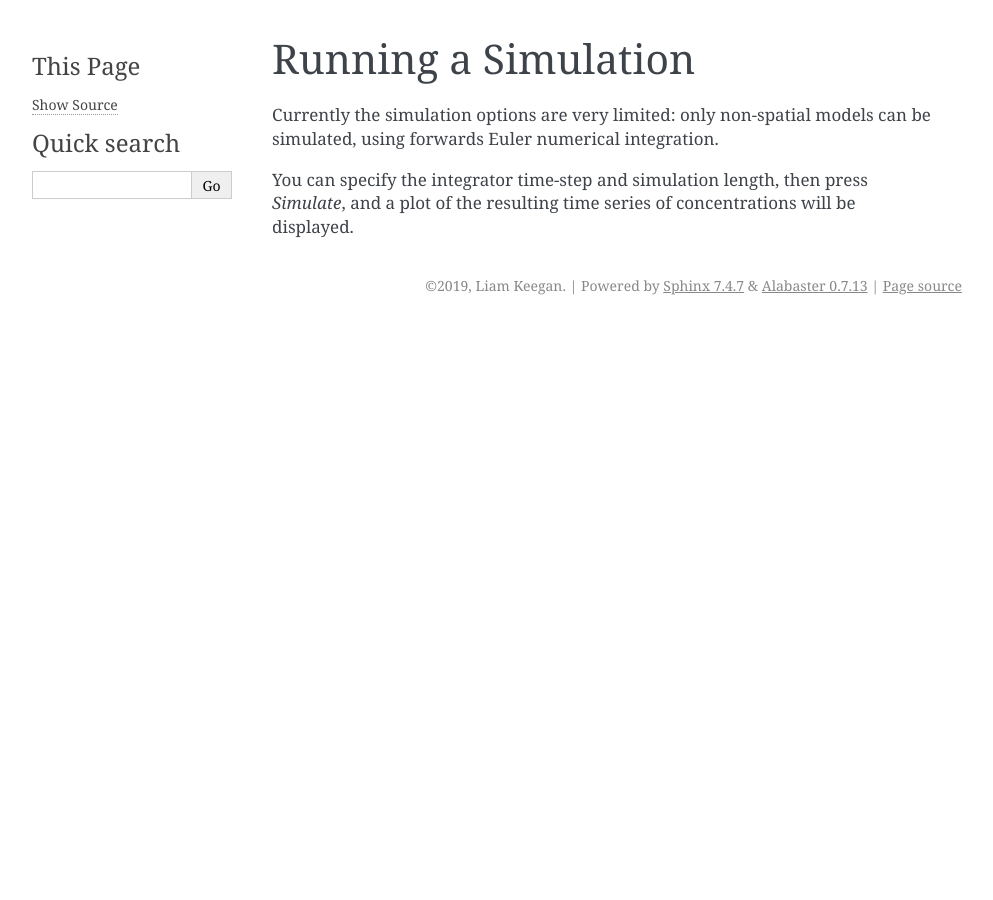
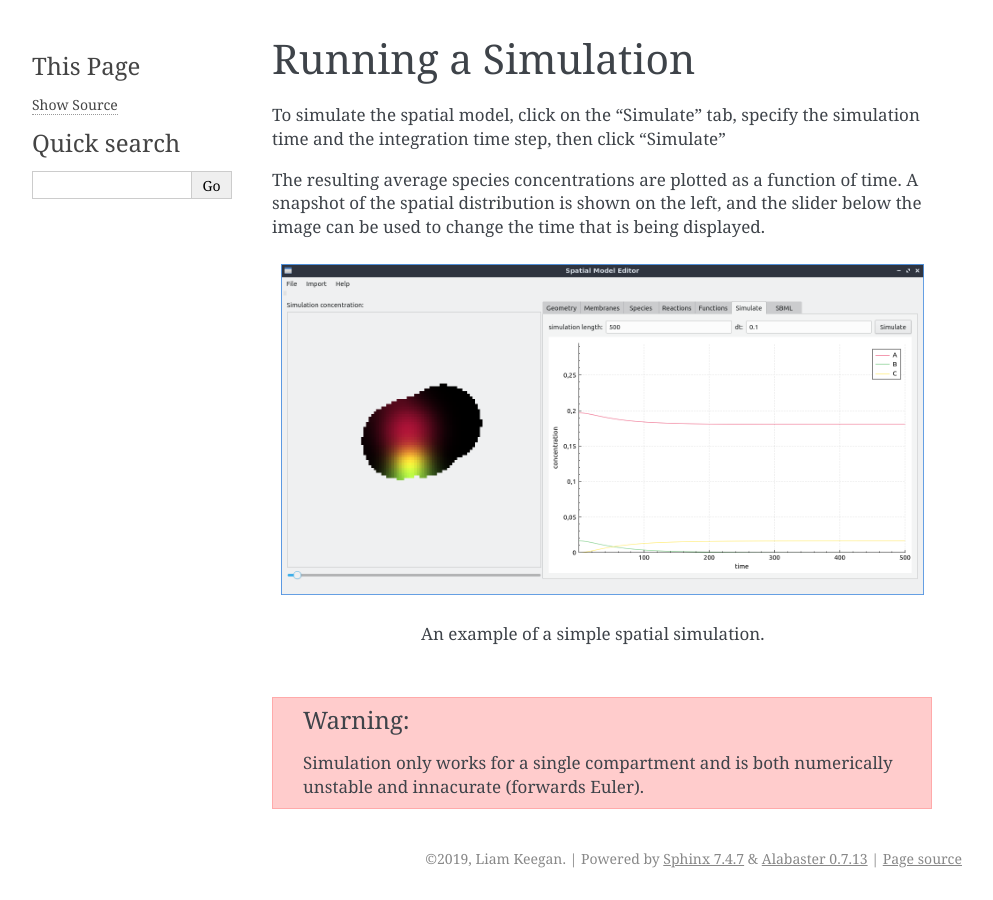
Before and after one commit to spatial-model-editor/spatial-model-editor, a Sphinx documentation site: the page built from docs/run-simulation.rst, in a window 1280 px wide. Shown: the whole page, without its empty margins (148-1141 px from the left). Built offline with Sphinx 7.4.7, drawn with Linux system fonts in a browser that asks for light colours.

Commit message:
update docs

```diff
--- a/docs/import-model.rst
+++ b/docs/import-model.rst
@@ -3,5 +3,7 @@ Importing a Model
 
 To import an existing model from a SBML file, go to `File->Open SBML file` or type `Ctrl+O`.
 
+A very simple example SBML model can be downloaded `here <https://raw.githubusercontent.com/lkeegan/spatial-model-editor/master/examples/models/ABtoC.xml>`_. It has a single compartment, which contains three species: A, B, and C. The species interact via a single reaction: A + B -> C, i.e. A and B can combine to form C.
+
 .. warning::
 	Currently any spatial information in the existing model is ignored.
--- a/docs/run-simulation.rst
+++ b/docs/run-simulation.rst
@@ -1,6 +1,15 @@
 Running a Simulation
 ====================
 
-Currently the simulation options are very limited: only non-spatial models can be simulated, using forwards Euler numerical integration.
+To simulate the spatial model, click on the "Simulate" tab, specify the simulation time and the integration time step, then click "Simulate"
 
-You can specify the integrator time-step and simulation length, then press `Simulate`, and a plot of the resulting time series of concentrations will be displayed.
+The resulting average species concentrations are plotted as a function of time. A snapshot of the spatial distribution is shown on the left, and the slider below the image can be used to change the time that is being displayed.
+
+.. figure:: img/simulation.png
+   :alt: screenshot showing simulation
+
+   An example of a simple spatial simulation.
+
+
+.. warning::
+	Simulation only works for a single compartment and is both numerically unstable and innacurate (forwards Euler).
```
Also changed, not shown: docs/import-concentration.rst (+13 -1 lines), docs/import-geometry.rst (+6 -2 lines), docs/maths.rst (+1 -6 lines), docs/img/concentration.png (added), docs/img/geometry.png (added), docs/img/simulation.png (added).
